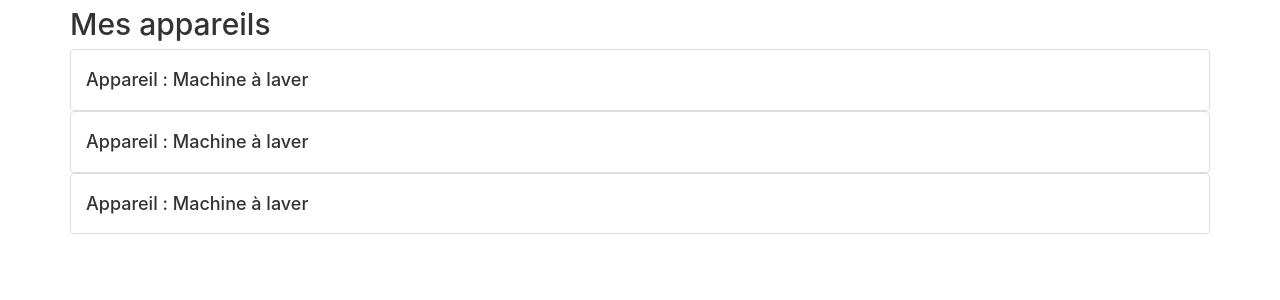
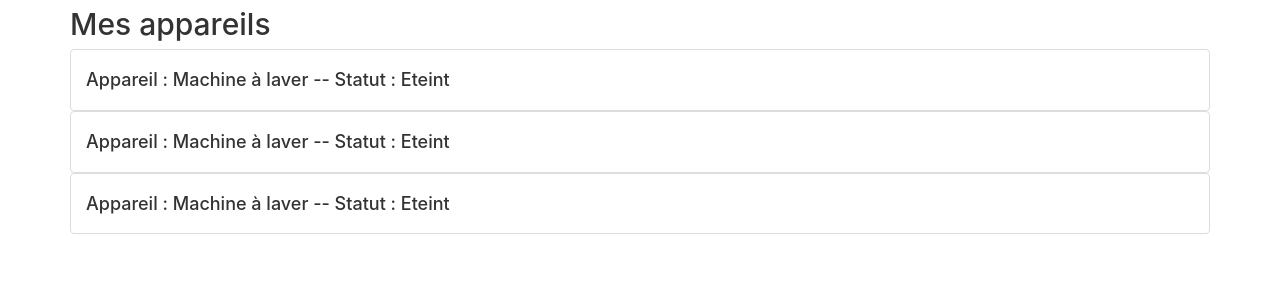
Before and after one commit to khrisys/angularOc, an Angular app: page / in a window 1280 px wide. Shown: the top 300 px of the page. Built offline with nearby package versions, Linux system fonts and the light colour scheme.

Commit message:
Interpolation entre *.ts et *.html via une fonction dans la fichier ts. On peut donc lier une var , mais aussi afficher le resultat d'une fonction
Signed-off-by: Christian Drochon <khrisys@protonmail.com>

```diff
--- a/src/app/appareil/appareil.component.html
+++ b/src/app/appareil/appareil.component.html
@@ -1,3 +1,4 @@
 <li class="list-group-item">
-  <h4>Appareil : {{appareilName}}</h4>
+  <!--  On fait appel à une fonction pour afficher le statut d'un appareil, et non pas une var-->
+  <h4>Appareil : {{appareilName}} -- Statut : {{getStatus()}}</h4>
 </li>
--- a/src/app/appareil/appareil.component.ts
+++ b/src/app/appareil/appareil.component.ts
@@ -7,6 +7,7 @@ import {Component, OnInit} from '@angular/core';
 })
 export class AppareilComponent implements OnInit {
   appareilName: string = 'Machine à laver';
+  appareilStatus: string = 'Eteint';
 
   constructor() {
   }
@@ -14,4 +15,8 @@ export class AppareilComponent implements OnInit {
   ngOnInit(): void {
   }
 
+  getStatus() {
+    return this.appareilStatus;
+  }
+
 }
```
